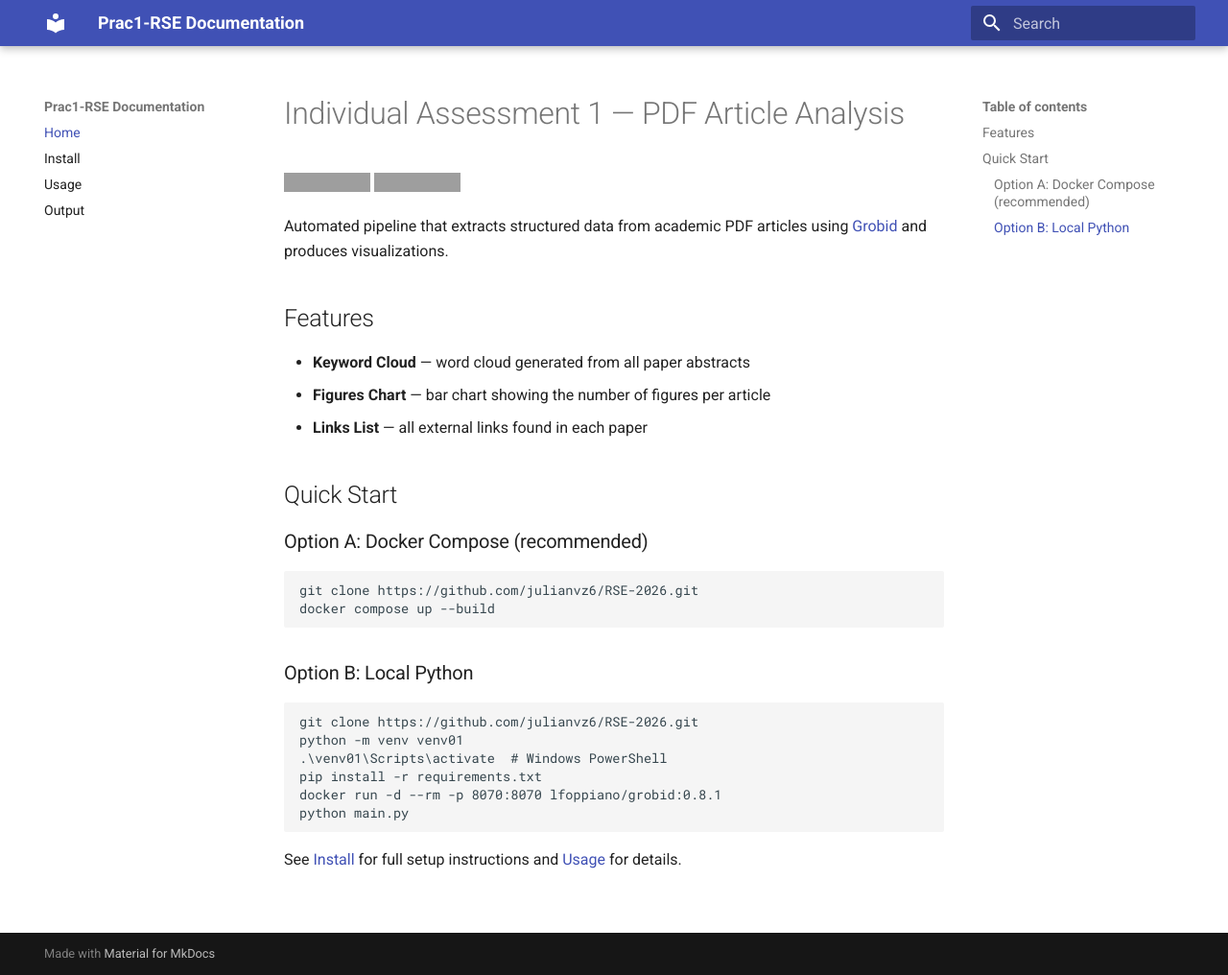
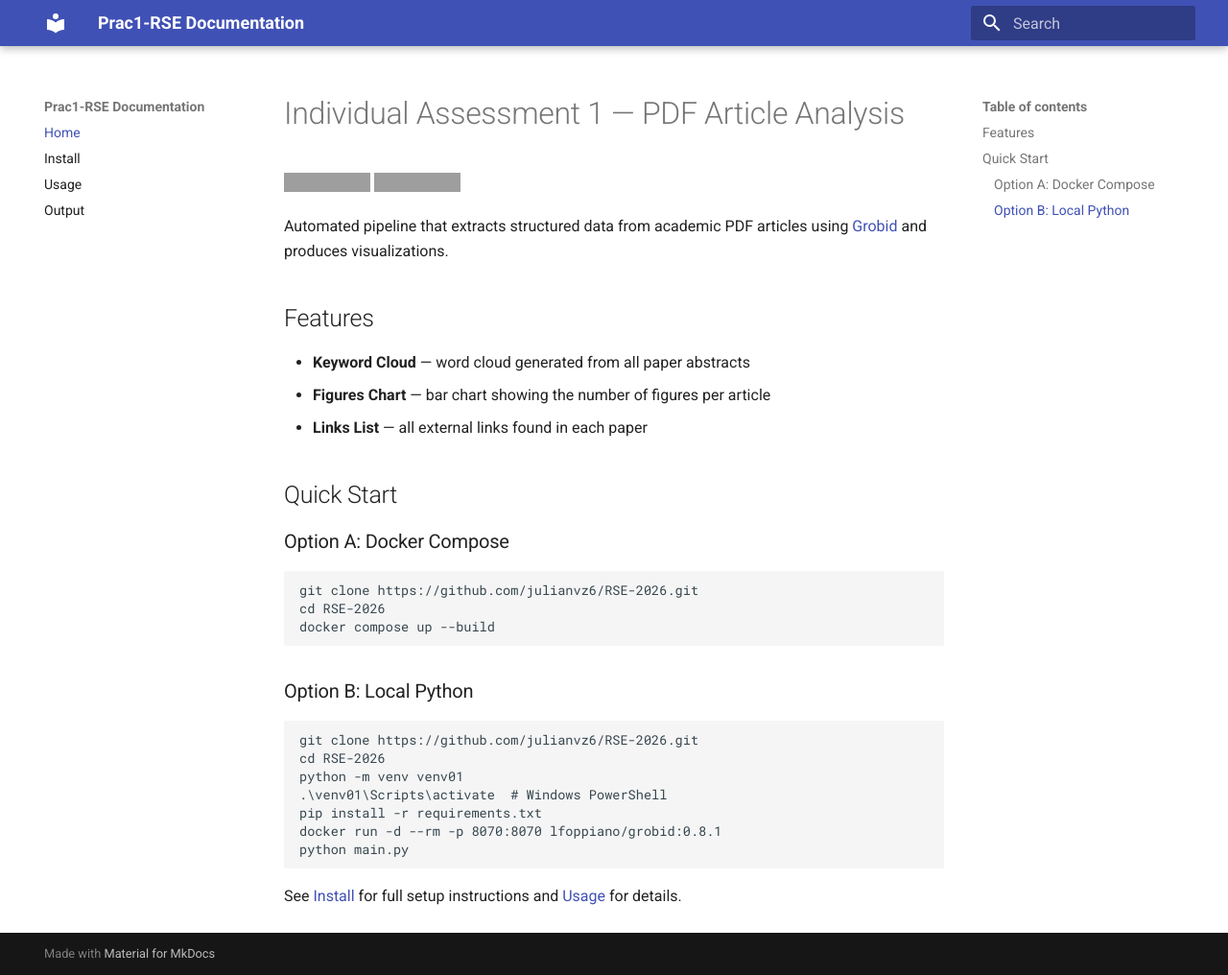
Before and after one commit to julianvz6/RSE-2026, an MkDocs documentation site: the page built from docs/index.md, in a window 1280 px wide and 1016 px high. Shown: the whole window at 96% size. Built offline with MkDocs 1.6.1 and Material for MkDocs 9.7.7, drawn with Linux system fonts in a browser that asks for light colours; grey boxes are pictures that could not be loaded.

````diff
--- a/docs/index.md
+++ b/docs/index.md
@@ -13,10 +13,11 @@ Automated pipeline that extracts structured data from academic PDF articles usin
 
 ## Quick Start
 
-### Option A: Docker Compose (recommended)
+### Option A: Docker Compose
 
 ```bash
 git clone https://github.com/julianvz6/RSE-2026.git
+cd RSE-2026
 docker compose up --build
 ```
 
@@ -24,6 +25,7 @@ docker compose up --build
 
 ```bash
 git clone https://github.com/julianvz6/RSE-2026.git
+cd RSE-2026
 python -m venv venv01
 .\venv01\Scripts\activate  # Windows PowerShell
 pip install -r requirements.txt
````
Also changed, not shown: README.md (+3 -2 lines), docs/install.md (+3 -2 lines).
